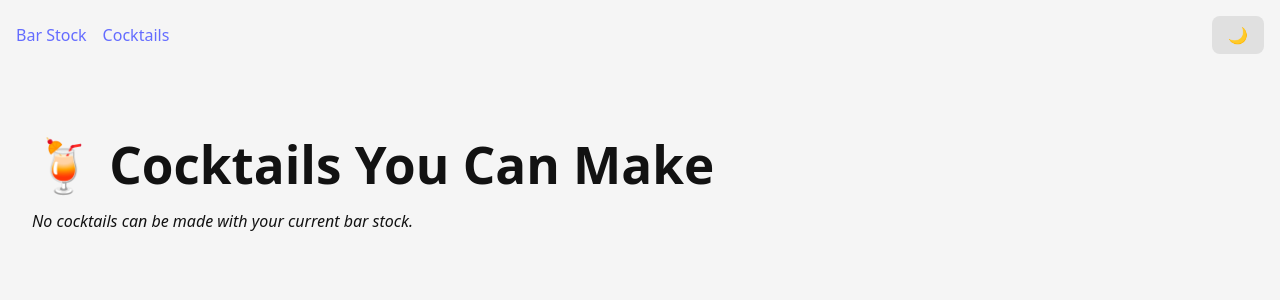
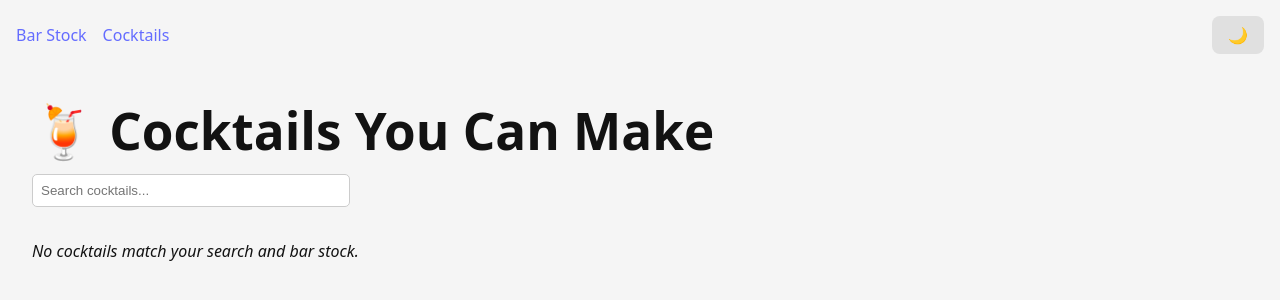
Before and after one commit to masterpoag/Bar-Mate, a React (Vite) app: page /cocktails in a window 1280 px wide. Shown: the top 300 px of the page. Built offline with nearby package versions, Linux system fonts and the light colour scheme.

Commit message:
added search

```diff
--- a/src/pages/CocktailsPage.jsx
+++ b/src/pages/CocktailsPage.jsx
@@ -1,22 +1,41 @@
-import React from "react";
+import React, { useState, useMemo } from "react";
 import CocktailCard from "../components/CocktailCard";
+import Fuse from "fuse.js";
 
 export default function CocktailsPage({ barStock, cocktailsData, darkMode }) {
+  const [search, setSearch] = useState("");
+
   if (!cocktailsData) return <p>Loading cocktails...</p>;
 
-  // Determine cocktails you can make or almost make
-  const possibleCocktails = cocktailsData
-    .map(cocktail => {
-      const missingIngredients = cocktail.ingredients.filter(i => !barStock.includes(i));
-      return { ...cocktail, missingIngredients };
-    })
-    .filter(c => c.missingIngredients.length <= 1);
+  // 1️⃣ Determine cocktails you can make or almost make
+  const possibleCocktails = useMemo(() => {
+    return cocktailsData
+      .map(cocktail => {
+        const missingIngredients = cocktail.ingredients.filter(i => !barStock.includes(i));
+        return { ...cocktail, missingIngredients };
+      })
+      .filter(c => c.missingIngredients.length <= 1);
+  }, [cocktailsData, barStock]);
 
-  // Full-screen container styles
+  // 2️⃣ Set up Fuse.js for fuzzy searching
+  const fuse = useMemo(() => {
+    return new Fuse(possibleCocktails, {
+      keys: ["name", "ingredients"], // search by cocktail name or ingredients
+      threshold: 0.4, // lower = stricter match
+    });
+  }, [possibleCocktails]);
+
+  const filteredCocktails = useMemo(() => {
+    if (!search) return possibleCocktails;
+    const results = fuse.search(search);
+    return results.map(r => r.item);
+  }, [search, fuse, possibleCocktails]);
+
+  // 3️⃣ Styles
   const containerStyle = {
-    minHeight: "100vh", // take full viewport height
-    width: "100vw",     // full width
-    padding: "2rem",    // inner spacing
+    minHeight: "100vh",
+    width: "100vw",
+    padding: "2rem",
     boxSizing: "border-box",
     background: darkMode ? "#121212" : "#f5f5f5",
     color: darkMode ? "#f5f5f5" : "#121212",
@@ -29,16 +48,38 @@ export default function CocktailsPage({ barStock, cocktailsData, darkMode }) {
     gap: "1rem",
   };
 
+  const searchStyle = {
+    padding: "0.5rem",
+    borderRadius: "5px",
+    width: "100%",
+    maxWidth: "300px",
+    marginBottom: "1rem",
+    border: darkMode ? "1px solid #555" : "1px solid #ccc",
+    background: darkMode ? "#1e1e1e" : "#fff",
+    color: darkMode ? "#f5f5f5" : "#121212",
+  };
+
   return (
     <div style={containerStyle}>
-      <h1 style={{ marginBottom: "1rem" }}>🍹 Cocktails You Can Make</h1>
+      <h1 style={{ marginTop: 0, marginBottom: "1rem" }}>🍹 Cocktails You Can Make</h1>
 
-      {possibleCocktails.length === 0 && (
-        <p style={{ fontStyle: "italic" }}>No cocktails can be made with your current bar stock.</p>
+      {/* Fuzzy search input */}
+      <input
+        type="text"
+        placeholder="Search cocktails..."
+        value={search}
+        onChange={e => setSearch(e.target.value)}
+        style={searchStyle}
+      />
+
+      {filteredCocktails.length === 0 && (
+        <p style={{ fontStyle: "italic" }}>
+          No cocktails match your search and bar stock.
+        </p>
       )}
 
       <div style={gridStyle}>
-        {possibleCocktails.map(c => (
+        {filteredCocktails.map(c => (
           <CocktailCard key={c.name} cocktail={c} darkMode={darkMode} />
         ))}
       </div>
```
